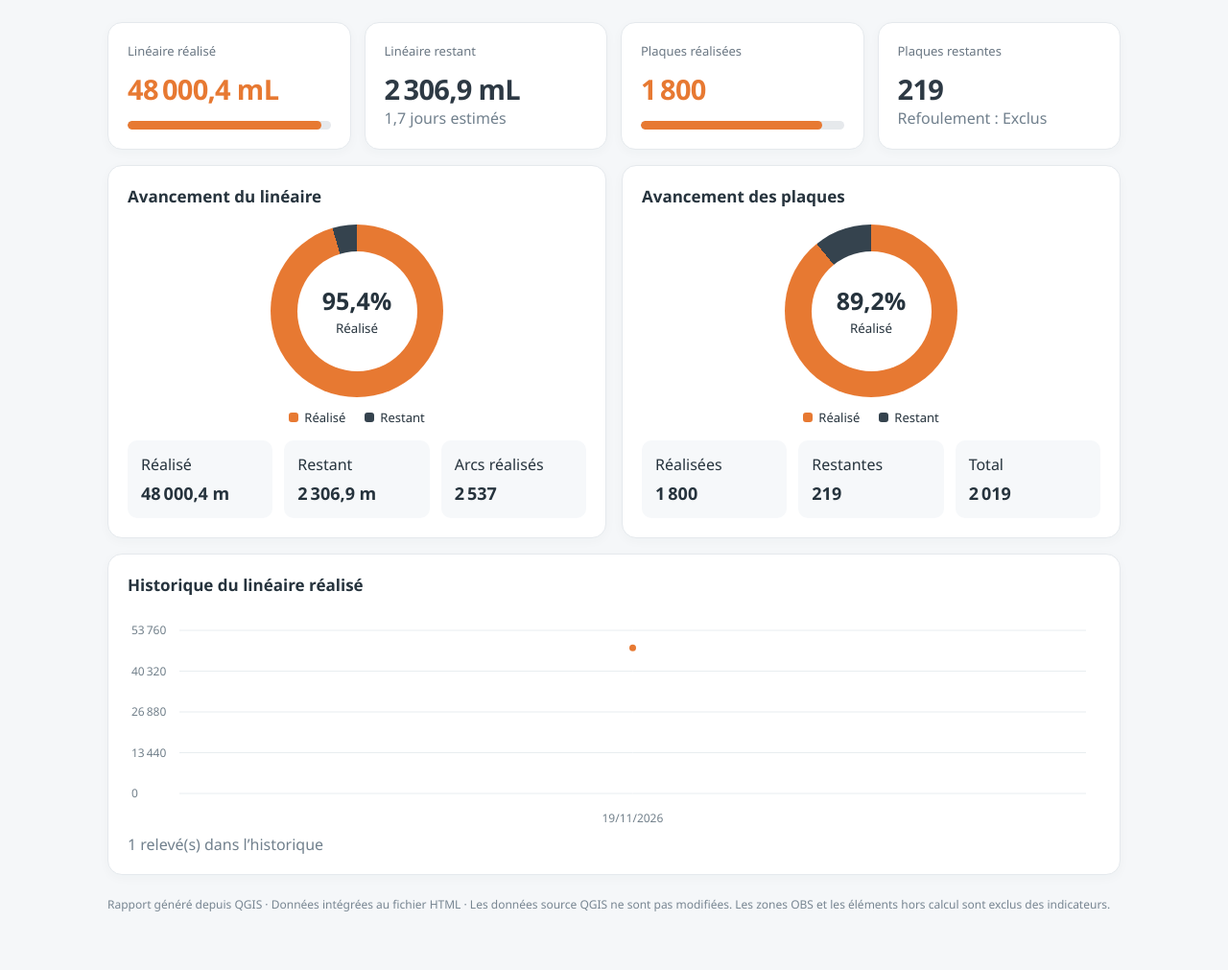
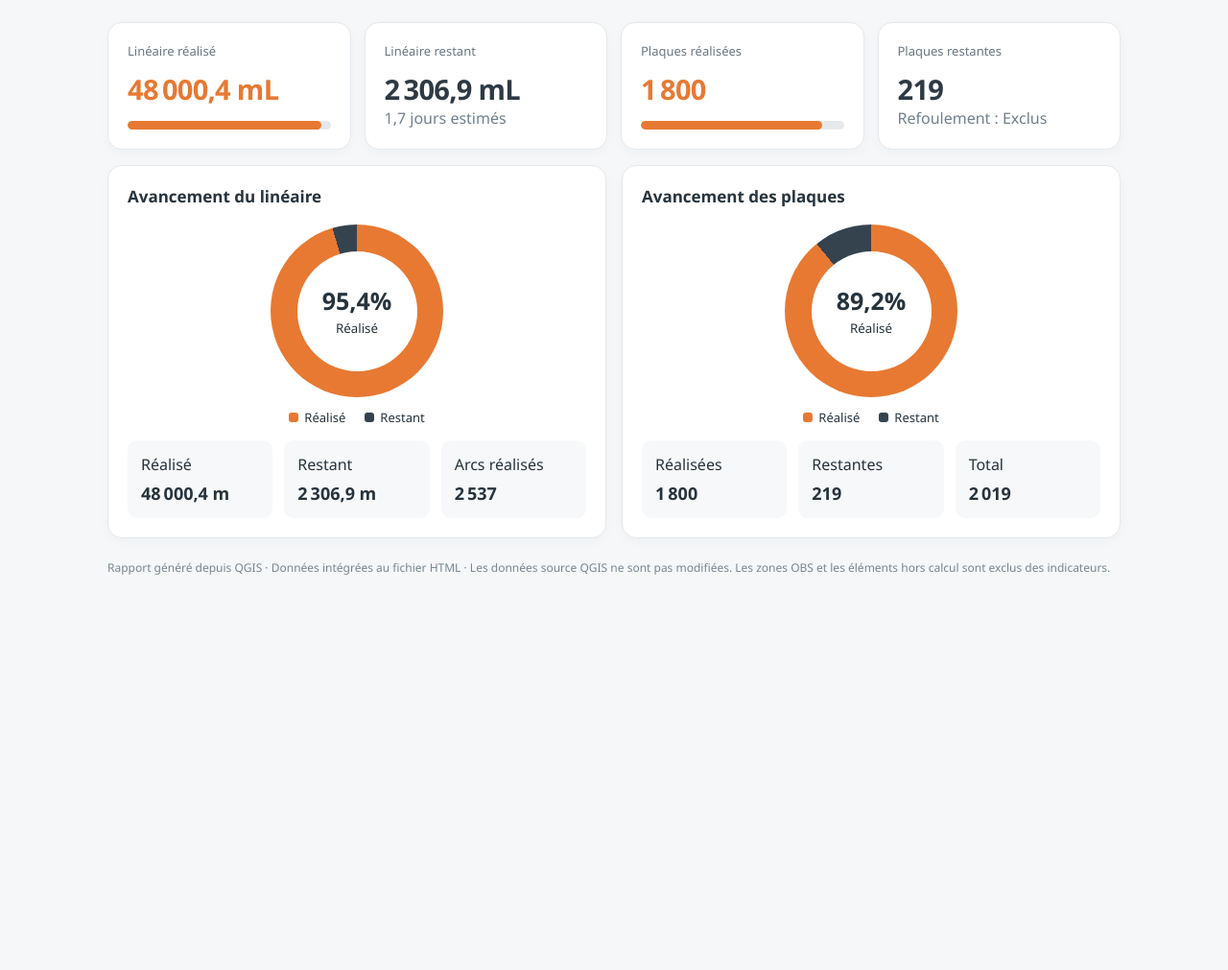
Before and after one commit to pleuduron/Bormes_Avancement, a plain HTML site: page index.html in a window 1280 px wide. Shown: the part 101-1112 px from the top of the page at 96% size. After the commit the page ends 800 px from the top, so only its background shows below. Drawn offline with Linux system fonts and the light colour scheme.

Commit message:
Actualisation dashboard Bormes depuis QGIS 2026-11-19 11:48

```diff
--- a/index.html
+++ b/index.html
@@ -19,7 +19,7 @@ h1{font-size:27px;margin:0 0 7px}h2{font-size:17px;margin:0 0 18px}.sub,.muted{c
 .legend{display:flex;gap:20px;justify-content:center;font-size:13px}.dot{display:inline-block;width:10px;height:10px;border-radius:3px;margin-right:6px;background:#e77932}.dot.darkdot{background:#35434e}
 .details{display:grid;grid-template-columns:repeat(3,1fr);gap:12px;margin-top:15px}.details div{padding:14px;background:#f6f8fa;border-radius:10px}
 .details strong{display:block;margin-top:7px;font-size:18px}
-canvas{width:100%;height:230px;display:block}footer{font-size:12px;color:#788692;margin-top:22px}
+footer{font-size:12px;color:#788692;margin-top:22px}
 @media(max-width:850px){.grid{grid-template-columns:repeat(2,1fr)}.charts{grid-template-columns:1fr}}
 @media(max-width:520px){.wrap{padding:20px 12px}.grid{grid-template-columns:1fr 1fr;gap:8px}.card{padding:14px}.big{font-size:23px}header{display:block}.tag{display:inline-block;margin-top:12px}.details{grid-template-columns:1fr}}
 @media print{body{background:white}.wrap{padding:8px}.card{box-shadow:none}footer{display:none}}
@@ -35,10 +35,10 @@ canvas{width:100%;height:230px;display:block}footer{font-size:12px;color:#788692
 <div class="card"><h2>Avancement du linéaire</h2><div class="donut" id="arcDonut"><div class="center"><b id="arcPct"></b><small>Réalisé</small></div></div><div class="legend"><span><i class="dot"></i>Réalisé</span><span><i class="dot darkdot"></i>Restant</span></div><div class="details"><div>Réalisé<strong id="am2"></strong></div><div>Restant<strong id="rm2"></strong></div><div>Arcs réalisés<strong id="an"></strong></div></div></div>
 <div class="card"><h2>Avancement des plaques</h2><div class="donut" id="nodeDonut"><div class="center"><b id="nodePct"></b><small>Réalisé</small></div></div><div class="legend"><span><i class="dot"></i>Réalisé</span><span><i class="dot darkdot"></i>Restant</span></div><div class="details"><div>Réalisées<strong id="pn2"></strong></div><div>Restantes<strong id="pr2"></strong></div><div>Total<strong id="pt"></strong></div></div></div>
 </section>
-<section class="card"><h2>Historique du linéaire réalisé</h2><canvas id="trend" role="img" aria-label="Évolution du linéaire réalisé"></canvas><div class="muted" id="histinfo"></div></section>
+
 <footer>Rapport généré depuis QGIS · Données intégrées au fichier HTML · Les données source QGIS ne sont pas modifiées. Les zones OBS et les éléments hors calcul sont exclus des indicateurs.</footer>
 </main><script>
-const d={"date": "19/11/2026 11:40:22", "productivite": 1384.0, "arcs": {"faits_n": 2537, "faits_m": 48000.416168115145, "reste_n": 234, "reste_m": 2306.8844944679154, "jours": 1.6668240566964707, "pct": 0.9541441408287744}, "noeuds": {"faits": 1800, "reste": 219, "pct": 0.8915304606240714}, "exclusions": {"metres": 20269.46310775044, "points0": 362, "points1": 0}, "refoulement": "Exclus", "historique": [{"fecha": "19/11/2026 11:40:22", "arcs": 48000.4161681151, "restantes": 2306.88449446792, "noeuds": 1800.0, "noeuds_restantes": 219.0}]};
+const d={"date": "19/11/2026 11:48:09", "productivite": 1384.0, "arcs": {"faits_n": 2537, "faits_m": 48000.416168115145, "reste_n": 234, "reste_m": 2306.8844944679154, "jours": 1.6668240566964707, "pct": 0.9541441408287744}, "noeuds": {"faits": 1800, "reste": 219, "pct": 0.8915304606240714}, "exclusions": {"metres": 20269.46310775044, "points0": 362, "points1": 0}, "refoulement": "Exclus", "historique": [{"fecha": "19/11/2026 11:40:22", "arcs": 48000.4161681151, "restantes": 2306.88449446792, "noeuds": 1800.0, "noeuds_restantes": 219.0}, {"fecha": "19/11/2026 11:48:09", "arcs": 48000.4161681151, "restantes": 2306.88449446792, "noeuds": 1800.0, "noeuds_restantes": 219.0}]};
 const fmt=(v,dec=0)=>Number(v).toLocaleString('fr-FR',{minimumFractionDigits:dec,maximumFractionDigits:dec});
 const set=(id,t)=>document.getElementById(id).textContent=t;
 const pct=x=>Math.max(0,Math.min(100,100*Number(x||0)));
@@ -51,17 +51,5 @@ for(const [name,val] of [['arc',d.arcs.pct],['node',d.noeuds.pct]]){
  set(name+'Pct',fmt(v,1)+'%');
 }
 document.getElementById('apbar').style.width=pct(d.arcs.pct)+'%';document.getElementById('npbar').style.width=pct(d.noeuds.pct)+'%';
-const c=document.getElementById('trend'),ctx=c.getContext('2d');
-function draw(){const w=c.clientWidth,h=230,ratio=window.devicePixelRatio||1;c.width=w*ratio;c.height=h*ratio;ctx.setTransform(ratio,0,0,ratio,0,0);
- const rows=d.historique.filter(x=>Number.isFinite(x.arcs)),values=rows.map(x=>x.arcs),max=Math.max(1,...values)*1.12;
- const L=54,R=15,T=18,B=42,iw=w-L-R,ih=h-T-B;
- ctx.font='12px Segoe UI, Arial';ctx.strokeStyle='#e8edf0';ctx.fillStyle='#72808b';ctx.lineWidth=1;
- for(let i=0;i<=4;i++){let y=T+ih*(1-i/4);ctx.beginPath();ctx.moveTo(L,y);ctx.lineTo(w-R,y);ctx.stroke();ctx.fillText(fmt(max*i/4),4,y+4)}
- if(!rows.length)return;
- const X=i=>L+(rows.length===1?iw/2:i*iw/(rows.length-1)),Y=v=>T+ih*(1-v/max);
- ctx.beginPath();rows.forEach((r,i)=>i?ctx.lineTo(X(i),Y(r.arcs)):ctx.moveTo(X(i),Y(r.arcs)));ctx.strokeStyle='#e77932';ctx.lineWidth=3;ctx.stroke();
- rows.forEach((r,i)=>{ctx.beginPath();ctx.arc(X(i),Y(r.arcs),3.5,0,Math.PI*2);ctx.fillStyle='#e77932';ctx.fill()});
- const indexes=[0,Math.floor((rows.length-1)/2),rows.length-1];ctx.fillStyle='#72808b';indexes.filter((i,k)=>indexes.indexOf(i)===k).forEach(i=>{const label=String(rows[i].fecha).slice(0,10);ctx.fillText(label,Math.max(L,Math.min(w-90,X(i)-32)),h-12)})
-}
-window.addEventListener('resize',draw);draw();set('histinfo',d.historique.length+' relevé(s) dans l’historique');
+
 </script></body></html>
```
